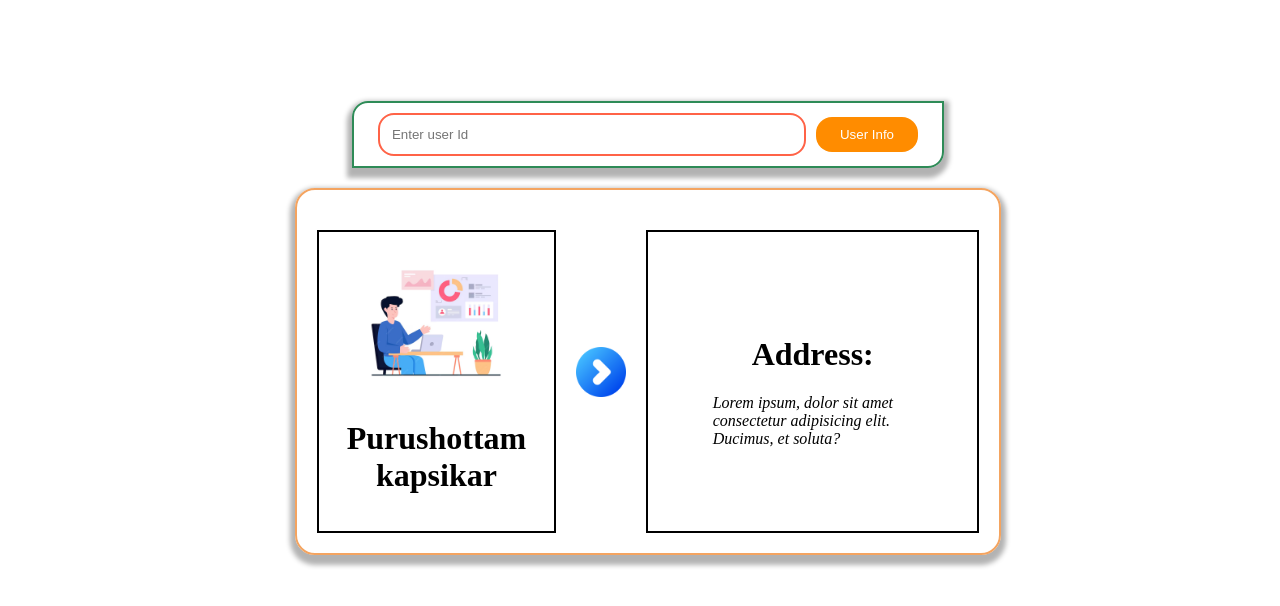
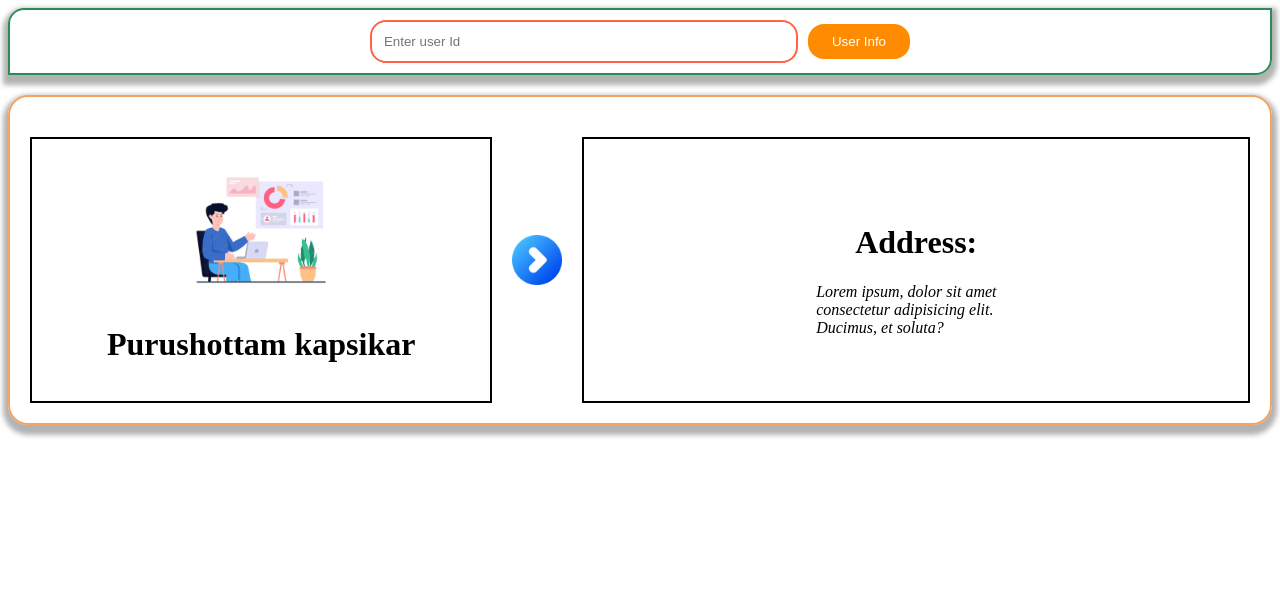
Before and after one commit to nitin1326/fetchAPI, a plain HTML site: page index.html in a window 1280 px wide. Drawn offline with Linux system fonts and the light colour scheme.

Commit message:
Add files via upload

```diff
--- a/style.css
+++ b/style.css
@@ -1,11 +1,4 @@
-body{
-    display: flex;
-    justify-content: center;
-    align-items: center;
-    height: 80vh;
-    width: 100vw;
-    flex-direction: column;
-}
+
 
 
 .input-container{
```
